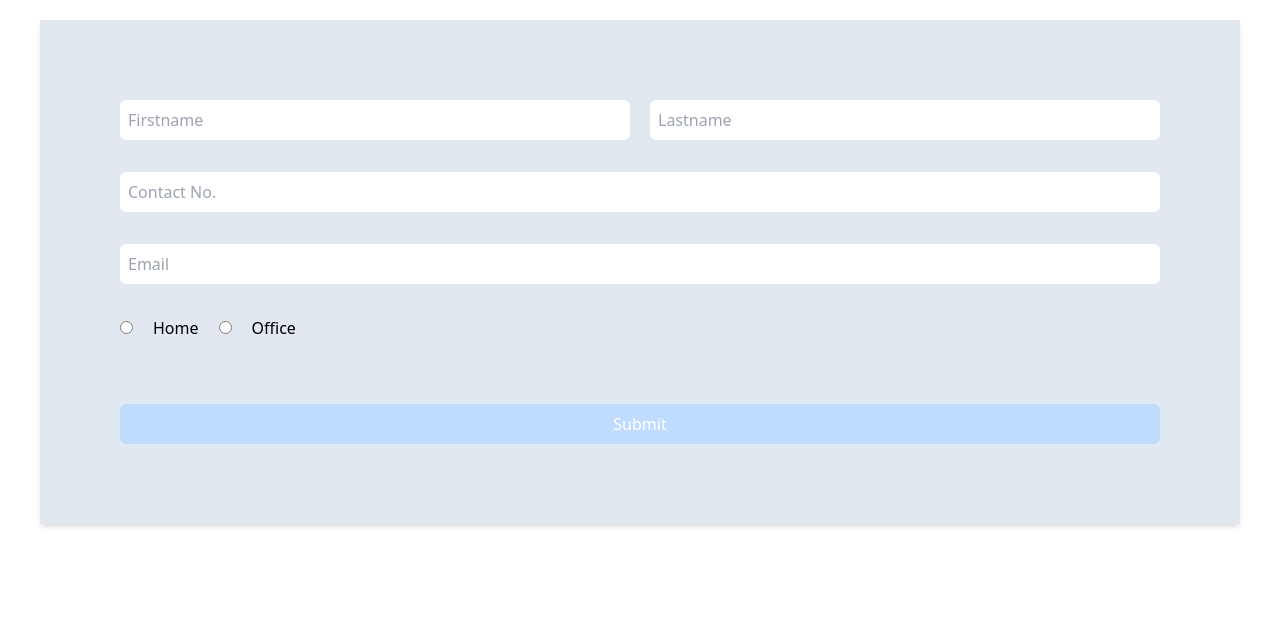
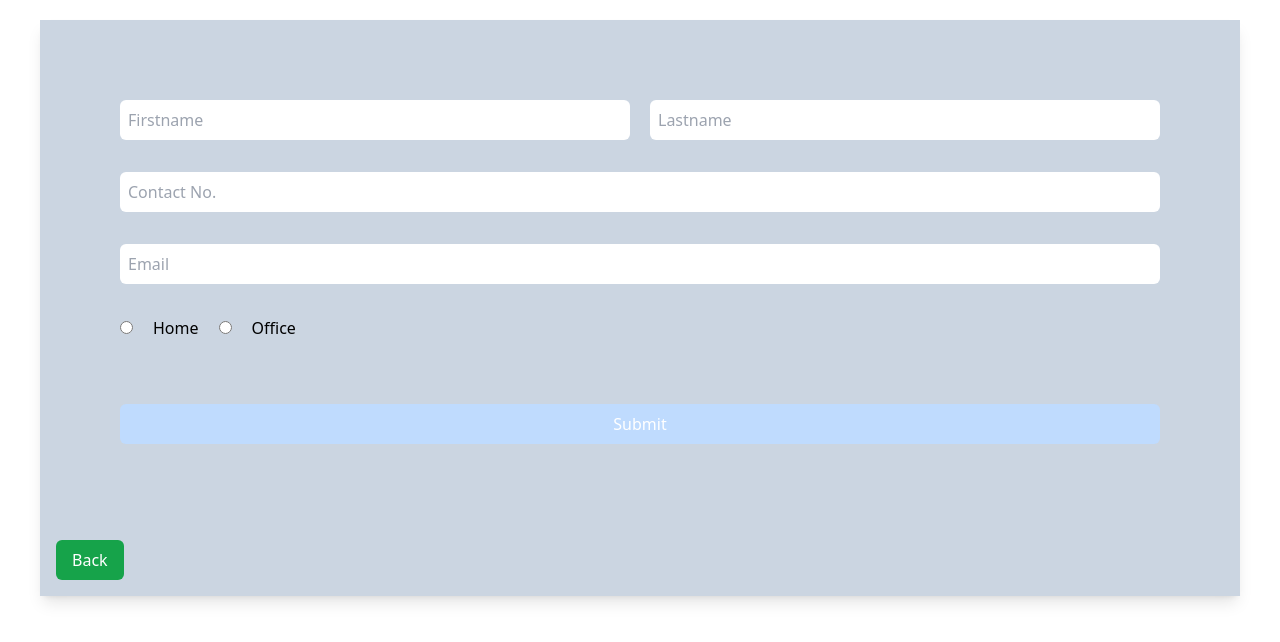
Before and after one commit to PrathamD16/Cencora_Assessments, a React (Vite) app in the folder sample1/: page /createContact in a window 1280 px wide. Shown: the top 642 px of the page. Built offline with nearby package versions, Linux system fonts and the light colour scheme.

Commit message:
Push in Redux State

```diff
--- a/sample1/src/Components/CreateContact.tsx
+++ b/sample1/src/Components/CreateContact.tsx
@@ -1,7 +1,13 @@
 import React, { ChangeEvent, ReactEventHandler, SyntheticEvent, useEffect, useState } from 'react'
 import { UserProp } from '../Redux/UserReducer/UserProp'
+import { useDispatch } from 'react-redux'
+import { addUser } from '../Redux/UserReducer/UserSlice'
+import { useNavigate } from 'react-router-dom'
 
 const CreateContact = () => {
+
+  const dispatch = useDispatch()
+  const nav = useNavigate()
 
   const [btnDisable, setbtnDisable] = useState(true)
 
@@ -13,8 +19,9 @@ const CreateContact = () => {
   const [contact, setContact] = useState<number | null>(null)
   const [address, setAddress] = useState<string | null>(null)
 
+
   useEffect(() => {
-    if(fname !== null || lname !== null || email !== null || contact !== null || address !== null){
+    if (fname !== null || lname !== null || email !== null || contact !== null || address !== null) {
       setbtnDisable(false)
     }
   }, [fname, lname, email, contact, address])
@@ -49,23 +56,31 @@ const CreateContact = () => {
   const submitHandler = (e: SyntheticEvent<HTMLInputElement>) => {
     e.preventDefault()
 
-    const UserDetail : UserProp = {
+    const UserDetail: UserProp = {
       fname,
       lname,
       address: {
         atype: selectedRadio,
-        details:address,
+        details: address,
       },
-      contact:JSON.stringify(contact),
+      contact: JSON.stringify(contact),
       email,
     }
 
     console.log(UserDetail)
+    dispatch(addUser(UserDetail))
+    nav("/homepage")
+
+  }
+
+  const backHandler = () => {
+    nav("/homepage")
   }
 
   return (
-    <form onSubmit={submitHandler} className='p-[5rem] bg-slate-200 shadow-md mx-10 my-5 space-y-[2rem]'>
-      <div className='flex space-x-5'>
+    <div className='bg-slate-300 mx-10 my-5 shadow-lg'>
+      <form onSubmit={submitHandler} className='p-[5rem] space-y-[2rem]'>
+        <div className='flex space-x-5 justify-center'>
           <input onChange={fnameHandler} className='p-2 rounded-md flex-1' required type="text" placeholder='Firstname' />
           <input onChange={lnameHandler} className='p-2 rounded-md flex-1' required type="text" placeholder='Lastname' />
         </div>
@@ -86,6 +101,10 @@ const CreateContact = () => {
           <button disabled={btnDisable} type='submit' className={`${btnDisable ? `bg-blue-200` : `bg-blue-500`} flex-1 px-5 py-2 rounded-md text-white`}>Submit</button>
         </div>
       </form>
+      <div className='flex justify-start p-4'>
+        <button onClick={backHandler} className='bg-green-600 text-white px-4 py-2 rounded-md hover:bg-green-900'>Back</button>
+      </div>
+    </div>
   )
 }
 
--- a/sample1/src/Components/HomePage.tsx
+++ b/sample1/src/Components/HomePage.tsx
@@ -1,12 +1,21 @@
-import React from 'react'
+import React, { useEffect, useState } from 'react'
 import { useNavigate } from 'react-router-dom'
+import { UserList, UserProp } from '../Redux/UserReducer/UserProp'
+import { RootState } from '../Redux/store'
+import { useSelector } from 'react-redux'
 
 const HomePage = () => {
   const nav = useNavigate()
 
+  const res = useSelector((state: RootState) => state.userreducer.users)
+
   const clickHandler = () => {
     nav("/createContact")
   }
+
+  useEffect(() => {
+    console.log(res)
+  }, [res])
 
   return (
     <div className='p-[1rem] bg-slate-100 shadow-md mx-10 my-5'>
```
Lines whose indentation alone changed are shown as unchanged.
